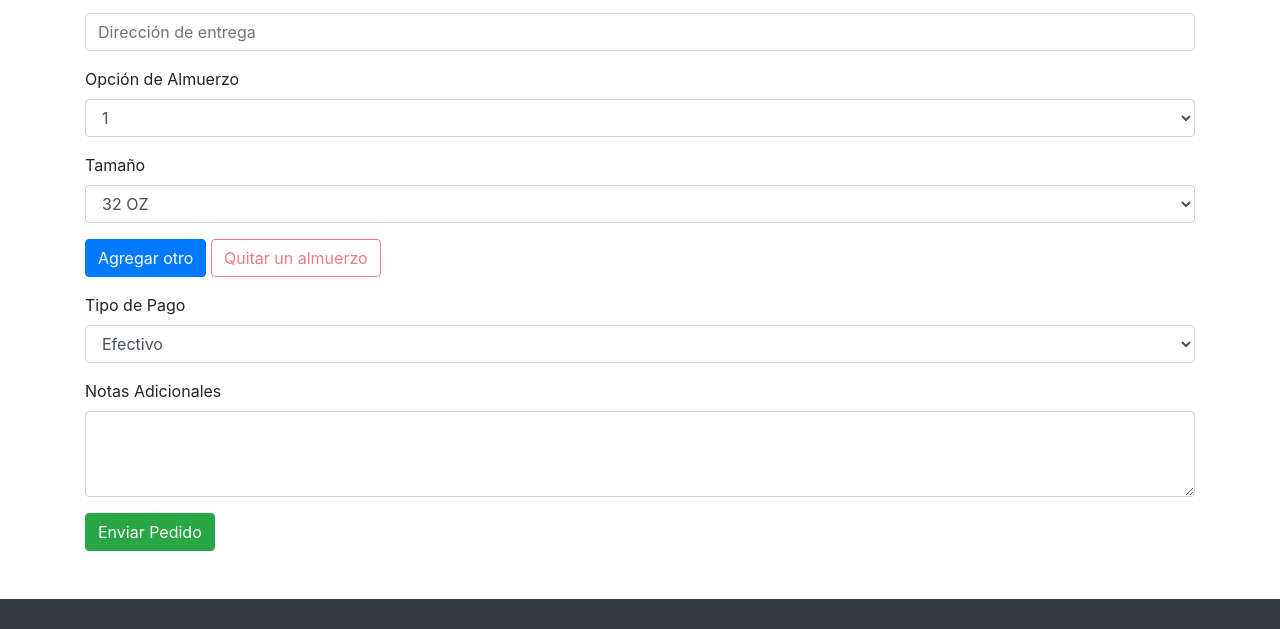
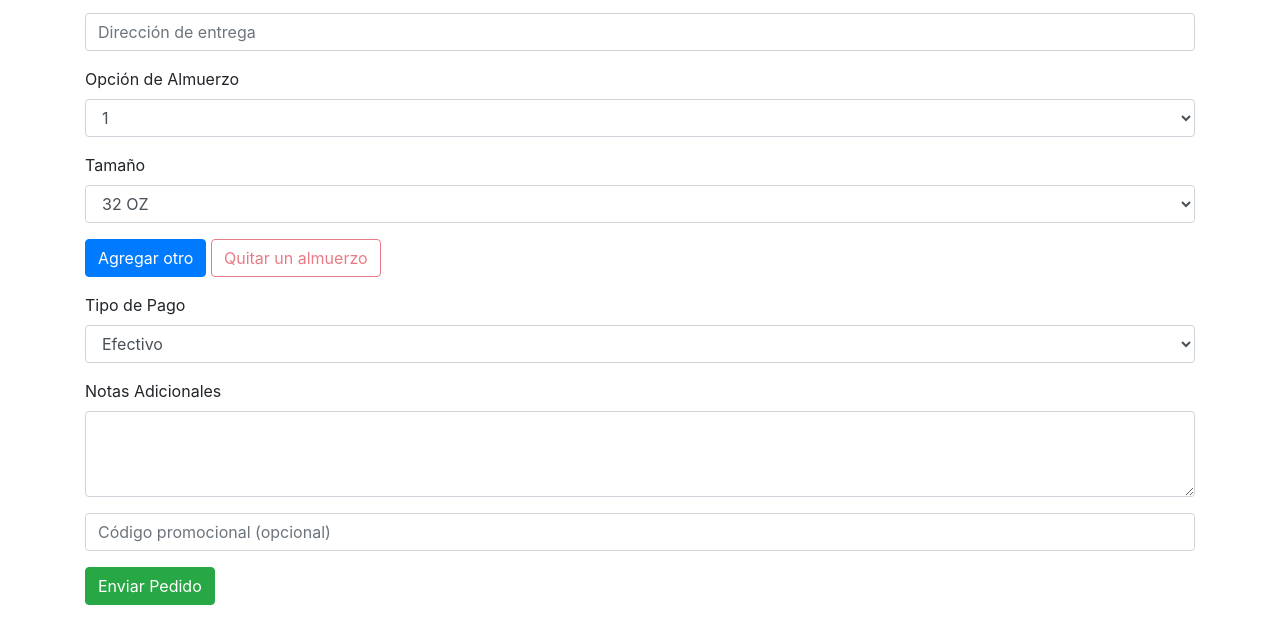
Before and after one commit to diegoavellanedat17/sheriffburgers, a website: page index.html in a window 1280 px wide. Shown: the part 1553-2182 px from the top of the page. Drawn offline with Linux system fonts and the light colour scheme.

Commit message:
agregar codigo promocional

```diff
--- a/index.html
+++ b/index.html
@@ -213,6 +213,12 @@
             <label for="notas">Notas Adicionales</label>
             <textarea class="form-control" name="notas" id="notas" rows="3"></textarea>
           </div>
+
+          <div class="form-group">
+            <input type="text" class="form-control" id="codigo" name="direccion" placeholder="Código promocional (opcional)" >
+          </div>
+
+
           <button type="submit" class="btn btn-success">Enviar Pedido</button>
         </form>
       </div>
```
